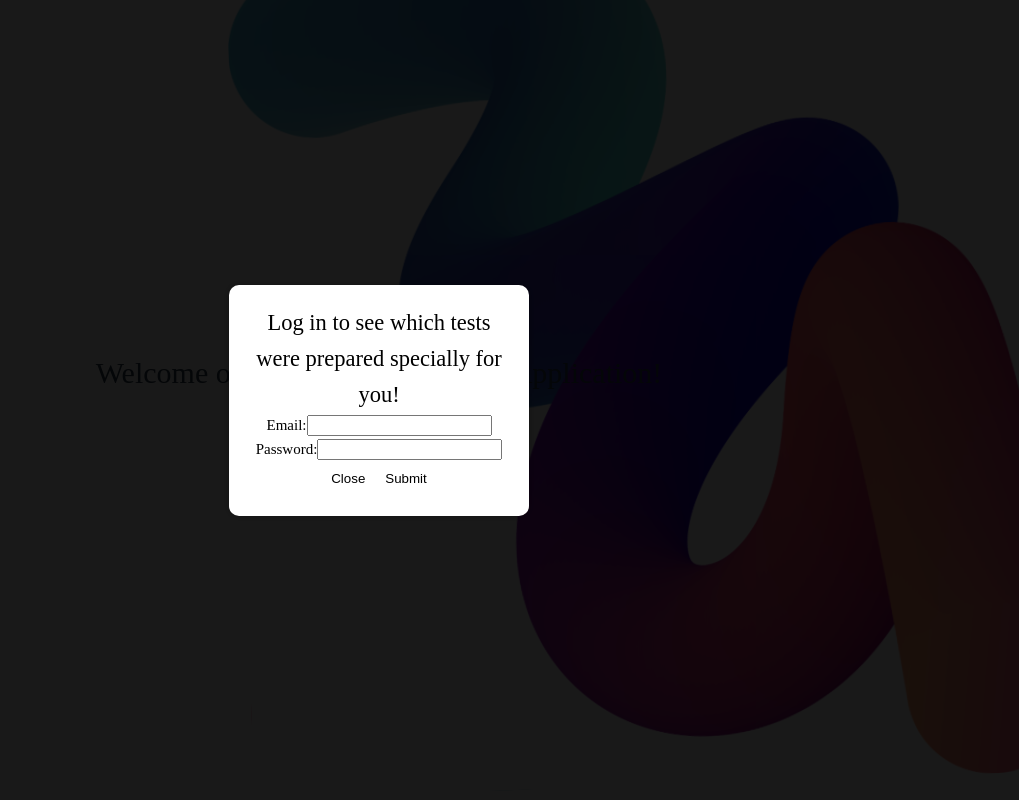
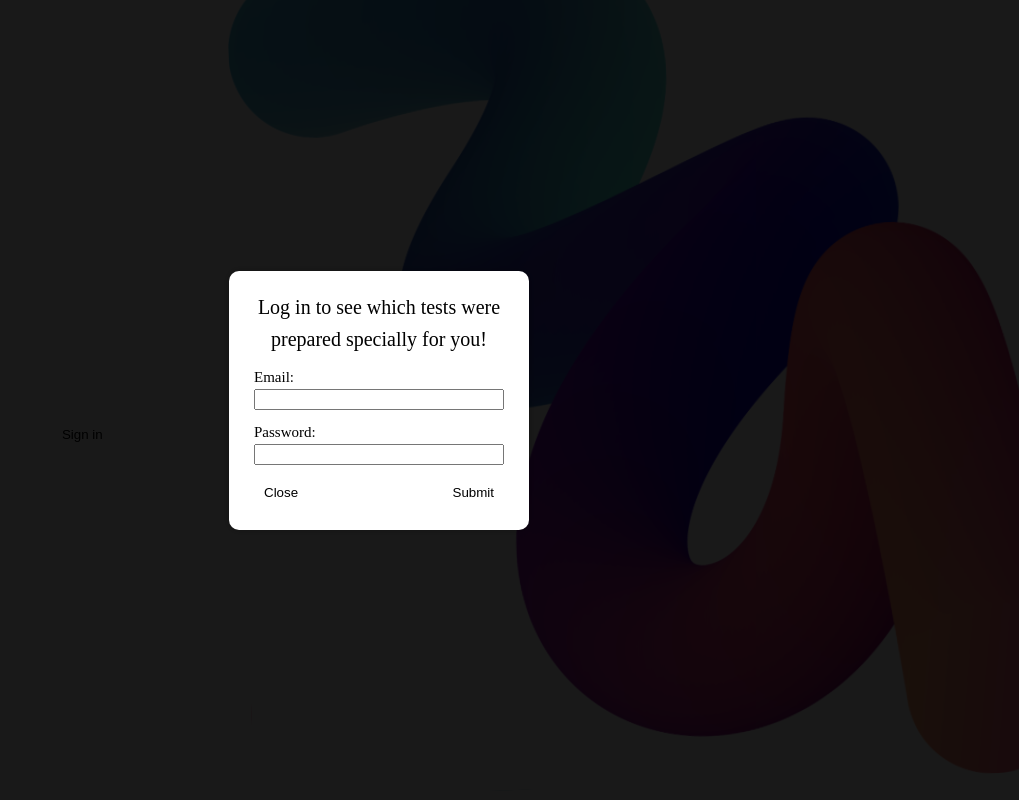
Before and after one commit to Kreal11/user-testing-app, a Vue app in the folder front-end/: page / in a window 1280 px wide. Both pictures are taken after a click on the button "Sign in". Shown: the whole page, without its empty margins (261-1280 px from the left). Built offline with nearby package versions, Linux system fonts and the light colour scheme.

Commit message:
restructured api functions, made api folder

```diff
--- /dev/null
+++ b/front-end/src/api/apiRequests.js
@@ -0,0 +1,27 @@
+import axios from 'axios'
+
+const axiosInstance = axios.create({
+  baseURL: 'http://localhost:3000'
+})
+
+export const loginRequest = async (email, password) => {
+  try {
+    const response = await axiosInstance.post('/api/auth/login', {
+      email,
+      password
+    })
+    console.log(response.data.user)
+    return response.data
+  } catch (error) {
+    console.log(error.message)
+  }
+}
+
+export const fetchUserTests = async (userId) => {
+  try {
+    const response = await axiosInstance.get(`/api/auth/user/tests/${userId}`)
+    return response.data
+  } catch (error) {
+    console.log(error.message)
+  }
+}
--- a/front-end/src/assets/base.css
+++ b/front-end/src/assets/base.css
@@ -60,7 +60,7 @@
 
 body {
   min-height: 100vh;
-  color: var(--color-text);
+  color: white;
   background: var(--color-background);
   transition:
     color 0.5s,
--- a/front-end/src/assets/main.css
+++ b/front-end/src/assets/main.css
@@ -9,6 +9,6 @@ body {
   font-family: 'Montserrat';
   display: flex;
   flex-direction: column;
-  align-items: center;
+  align-items: flex-start;
   justify-content: center;
 }
--- a/front-end/src/components/LoginModal.vue
+++ b/front-end/src/components/LoginModal.vue
@@ -2,19 +2,26 @@
   <div class="modal-overlay" @click="closeModal">
     <div class="modal" @click.stop>
       <h2 class="modal-header">Log in to see which tests were prepared specially for you!</h2>
-      <form @submit.prevent="login">
-        <label for="email">Email:</label>
-        <input type="email" v-model="email" required />
-        <label for="password">Password:</label>
-        <input type="password" v-model="password" required />
-        <button class="close-btn" @click="closeModal">Close</button>
-        <my-button type="submit">Submit</my-button>
+      <form @submit.prevent="login" class="modal-form">
+        <div class="modal-area-wrapper">
+          <label for="email" class="modal-label">Email:</label>
+          <input type="email" v-model="email" required />
+        </div>
+        <div class="modal-area-wrapper">
+          <label for="password" class="modal-label">Password:</label>
+          <input type="password" v-model="password" required />
+        </div>
+        <div class="modal-btns-wrapper">
+          <my-button class="close-btn" @click="closeModal">Close</my-button>
+          <my-button type="submit">Submit</my-button>
+        </div>
       </form>
     </div>
   </div>
 </template>
 <script>
-import axios from 'axios'
+import { loginRequest } from '@/api/apiRequests'
+
 export default {
   data() {
     return {
@@ -28,11 +35,9 @@ export default {
     },
     async login() {
       try {
-        const response = await axios.post('http://localhost:3000/api/auth/login', {
-          email: this.email,
-          password: this.password
-        })
-        sessionStorage.setItem('userData', JSON.stringify(response.data))
+        const response = await loginRequest(this.email, this.password)
+        sessionStorage.setItem('userData', JSON.stringify(response))
+
         this.$emit('login-success')
         console.log('Login successful')
         this.closeModal()
@@ -69,21 +74,43 @@ export default {
   box-shadow: 0 0 10px rgba(0, 0, 0, 0.3);
 }
 
-/* .modal-header {
-  max-width: 300px;
-} */
+.modal-header {
+  font-size: 20px;
+  margin-bottom: 10px;
+}
+
+.modal-form {
+  width: 250px;
+  display: flex;
+  flex-direction: column;
+  gap: 10px;
+  align-items: center;
+  justify-content: center;
+}
+
+.modal-area-wrapper {
+  min-width: 100%;
+  display: flex;
+  flex-direction: column;
+  align-items: center;
+  justify-content: center;
+}
+
+.modal-label {
+  align-self: flex-start;
+}
+
+input {
+  min-width: 100%;
+}
+
+.modal-btns-wrapper {
+  min-width: 100%;
+  display: flex;
+  justify-content: space-between;
+}
 
 .close-btn {
-  background-color: white;
-  display: inline-flex;
-  justify-content: center;
-  align-items: center;
-  padding: 10px;
-  border-radius: 6px;
-  border: none;
-  cursor: pointer;
-  transition: background-color 0.6s;
-
   &:hover {
     background-color: lightcoral;
   }
--- a/front-end/src/components/TestList.vue
+++ b/front-end/src/components/TestList.vue
@@ -1,5 +1,5 @@
 <template>
-  <div>
+  <div class="test-list-wrapper">
     <h2>Hello, {{ userName }}</h2>
     <div v-if="tests.length > 0">
       <h3>Check your knowledge and pass the tests below!</h3>
@@ -13,8 +13,8 @@
   </div>
 </template>
 <script>
-import axios from 'axios'
 import TestListItem from './TestListItem.vue'
+import { fetchUserTests } from '@/api/apiRequests'
 
 export default {
   components: { TestListItem },
@@ -29,11 +29,11 @@ export default {
     }
   },
   mounted() {
-    this.fetchUserData()
-    this.fetchUserTests()
+    this.getUserData()
+    this.getUserTests()
   },
   methods: {
-    fetchUserData() {
+    getUserData() {
       const userData = JSON.parse(sessionStorage.getItem('userData'))
       const { name, email, _id } = userData.user
       console.log(_id)
@@ -43,11 +43,10 @@ export default {
         this.userId = _id
       }
     },
-    async fetchUserTests() {
+    async getUserTests() {
       try {
-        const response = await axios.get(`http://localhost:3000/api/auth/user/tests/${this.userId}`)
-        console.log(response.data.data)
-        this.tests = response.data.data
+        const response = await fetchUserTests(this.userId)
+        this.tests = response.data
       } catch (error) {
         console.log('Failed to fetch user tests:', error)
       }
@@ -55,4 +54,8 @@ export default {
   }
 }
 </script>
-<style scoped></style>
+<style scoped>
+.test-list-wrapper {
+  padding-left: 60px;
+}
+</style>
--- a/front-end/src/components/WelcomePage.vue
+++ b/front-end/src/components/WelcomePage.vue
@@ -1,5 +1,5 @@
 <template>
-  <div class="welcome-page">
+  <div class="welcome-page-wrapper">
     <h1 class="main-header">Welcome on our User Assessment Application!</h1>
 
     <my-button @click="openLoginModal">Sign in</my-button>
@@ -32,7 +32,8 @@ export default {
 }
 </script>
 <style scoped>
-.welcome-page {
+.welcome-page-wrapper {
+  padding-left: 60px;
   display: flex;
   flex-direction: column;
   align-items: center;
```
